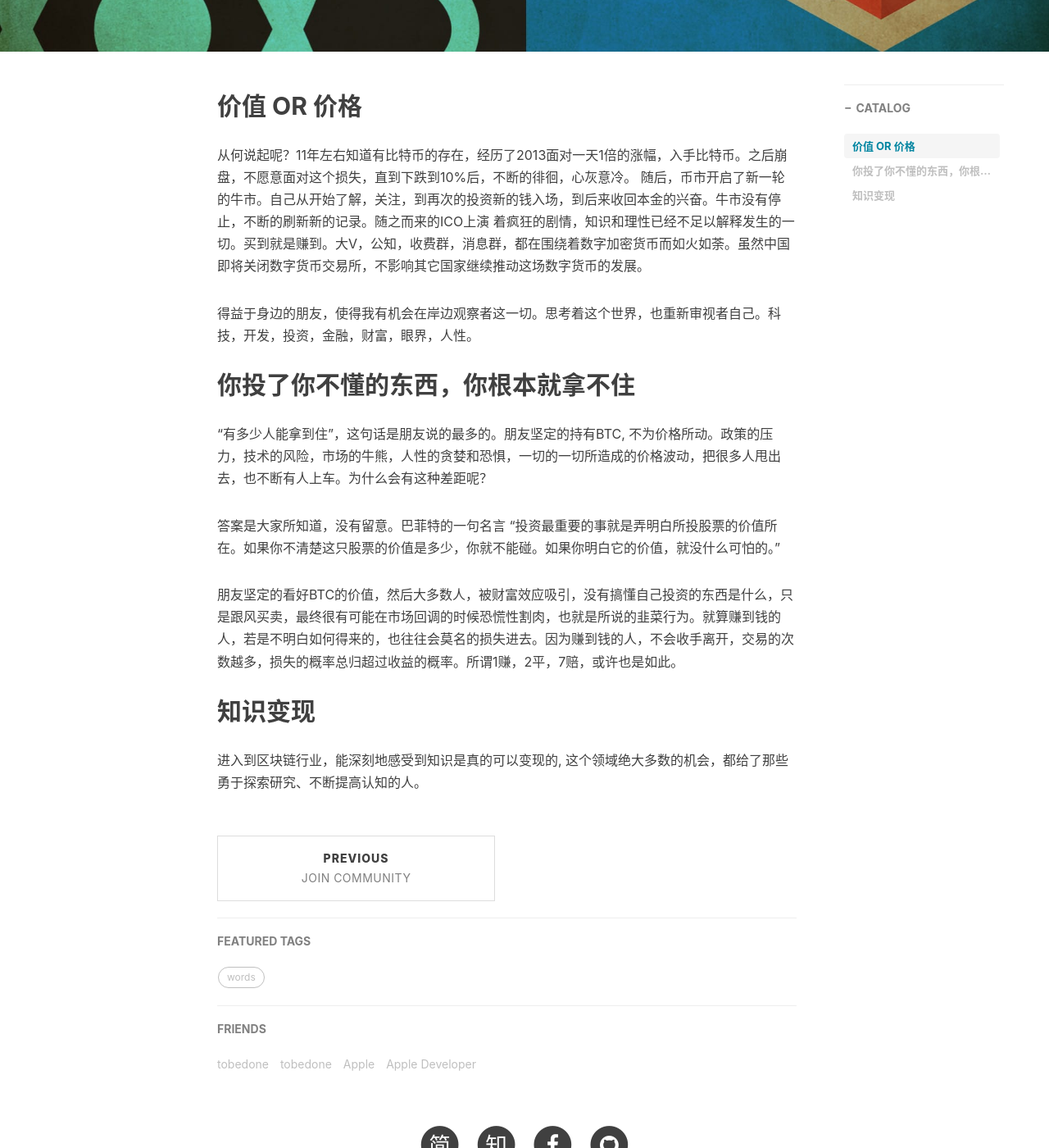
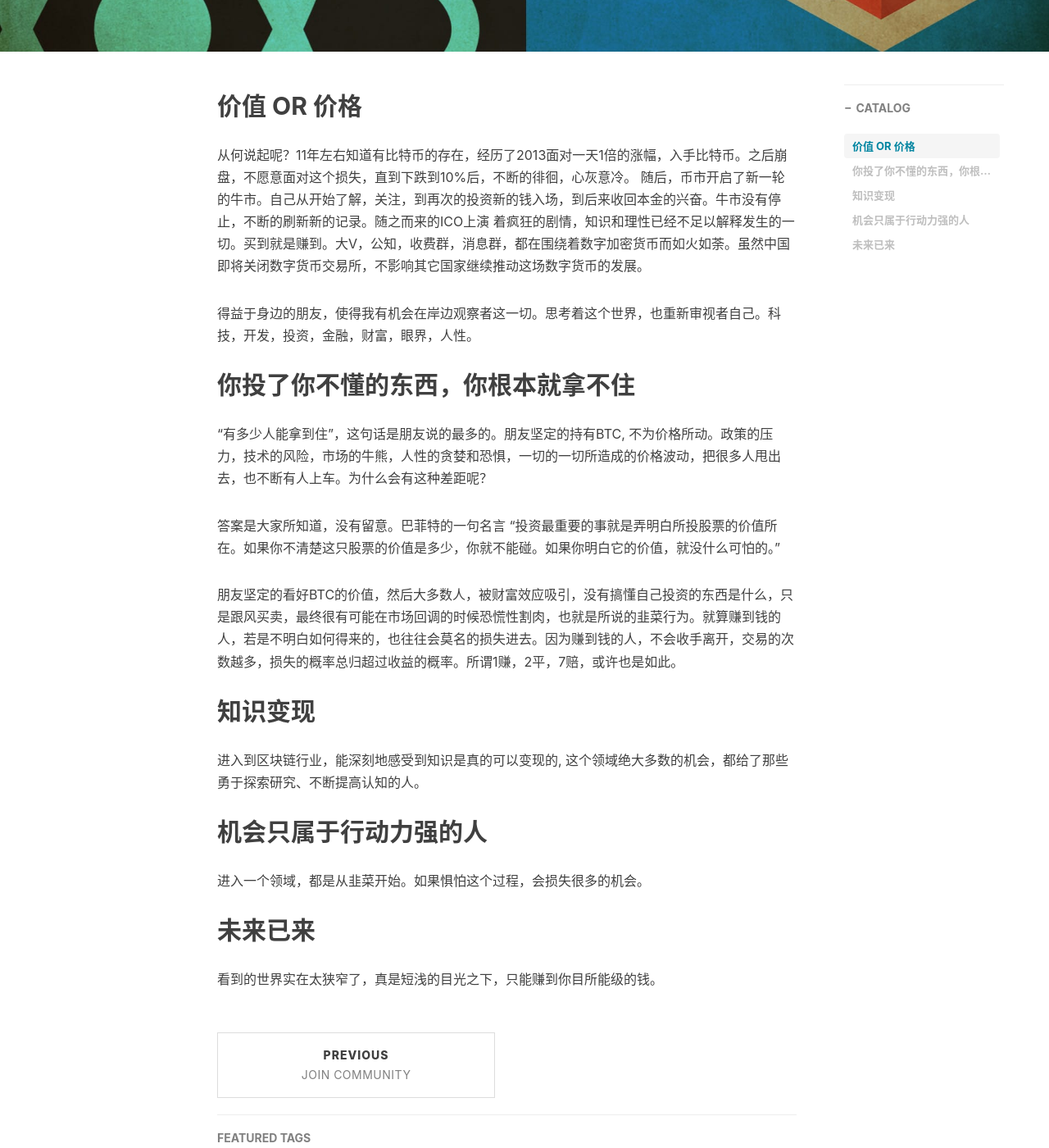
Before and after one commit to MapleLaker/MapleLaker.github.io, a Jekyll site: the page built from _posts/2017-09-16-Value or Price.md, in a window 1280 px wide and 1400 px high, scrolled down 394 px. Shown: the whole window at 82% size. Built offline with Jekyll 4.4.1, drawn with Linux system fonts in a browser that asks for light colours; nearby versions of some CDN libraries; comment, search, counter and statistics services are not loaded.

Commit message:
Update 2017-09-16-Value or Price.md

```diff
--- a/_posts/2017-09-16-Value or Price.md
+++ b/_posts/2017-09-16-Value or Price.md
@@ -25,3 +25,9 @@ tags:
 
 ## 知识变现
 进入到区块链行业，能深刻地感受到知识是真的可以变现的, 这个领域绝大多数的机会，都给了那些勇于探索研究、不断提高认知的人。
+
+## 机会只属于行动力强的人
+进入一个领域，都是从韭菜开始。如果惧怕这个过程，会损失很多的机会。
+
+## 未来已来
+看到的世界实在太狭窄了，真是短浅的目光之下，只能赚到你目所能级的钱。
```
